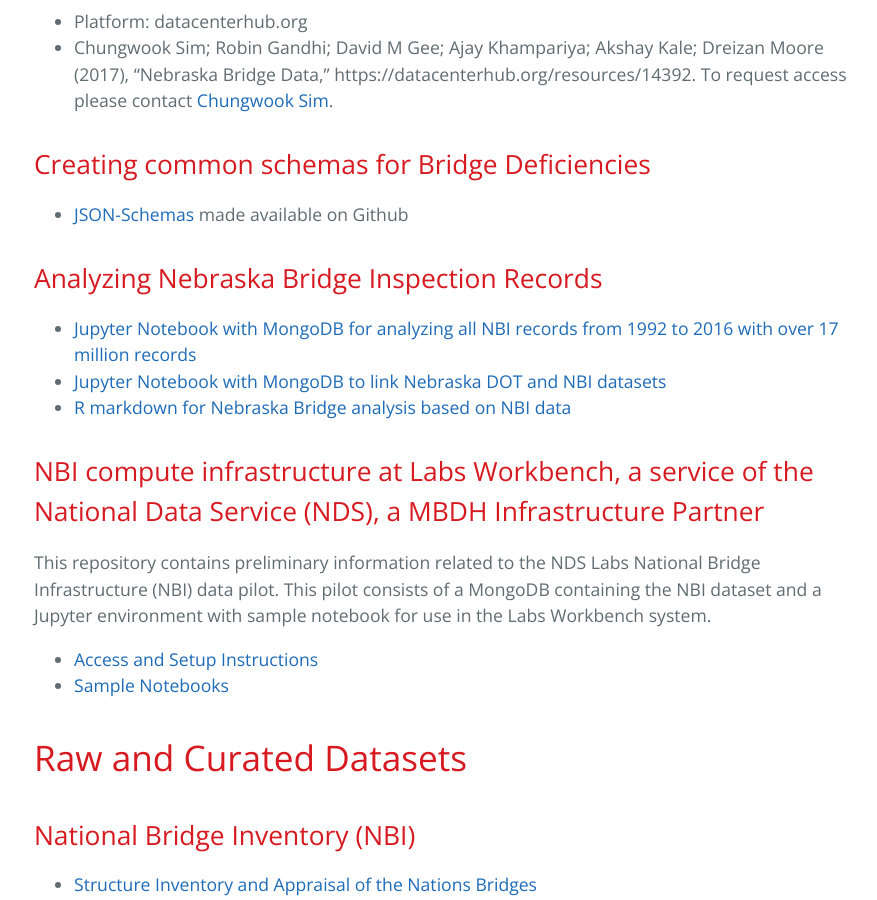
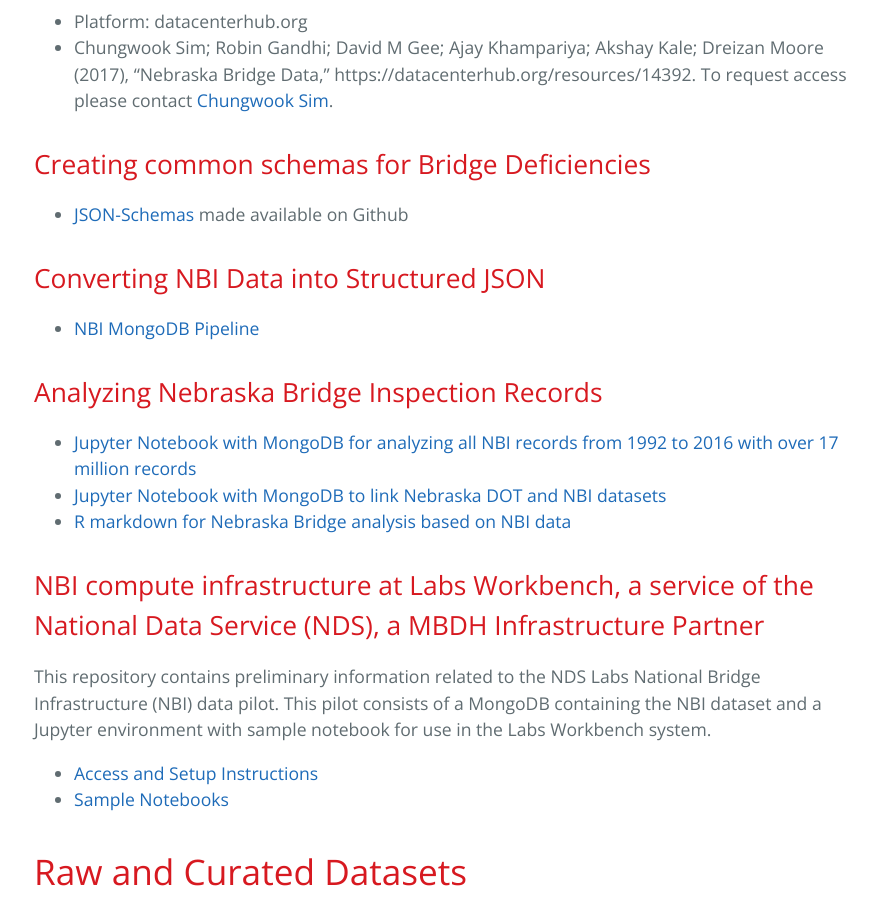
Before and after one commit to BridgingBigData/BridgingBigData.github.io, a Jekyll site: the page built from pages/datasets.md, in a window 1280 px wide and 900 px high, scrolled down 890 px. Shown: the whole window, without its empty margins (190-1067 px from the left). Built offline with Jekyll 4.4.1, drawn with Linux system fonts in a browser that asks for light colours.

Commit message:
Update datasets.md

```diff
--- a/pages/datasets.md
+++ b/pages/datasets.md
@@ -19,10 +19,13 @@
 ## Creating common schemas for Bridge Deficiencies
 - [JSON-Schemas](https://github.com/BridgingBigData/bridgehealthschema) made available on Github
 
+## Converting NBI Data into Structured JSON
+- [NBI MongoDB Pipeline](https://github.com/kaleoyster/nbi-pipeline)
+
 ## Analyzing Nebraska Bridge Inspection Records
 - [Jupyter Notebook with MongoDB for analyzing all NBI records from 1992 to 2016 with over 17 million records](https://github.com/BridgingBigData/notebooks/blob/master/NBI%20Exploratory%20Data%20Analysis.ipynb)
-- [Jupyter Notebook with MongoDB to link Nebraska DOT and NBI datasets](http://faculty.ist.unomaha.edu/rgandhi/r/mongoNBI.html)
-- [R markdown for Nebraska Bridge analysis based on NBI data](http://faculty.ist.unomaha.edu/rgandhi/r/NEBridges.html)
+- [Jupyter Notebook with MongoDB to link Nebraska DOT and NBI datasets](https://robinagandhi.github.io/r/mongoNBI.html)
+- [R markdown for Nebraska Bridge analysis based on NBI data](https://robinagandhi.github.io/r/NEBridges.html)
 
 ## NBI compute infrastructure at Labs Workbench, a service of the National Data Service (NDS), a MBDH Infrastructure Partner
 This repository contains preliminary information related to the NDS Labs National Bridge Infrastructure (NBI) data pilot. This pilot consists of a MongoDB containing the NBI dataset and a Jupyter environment with sample notebook for use in the Labs Workbench system.
```
